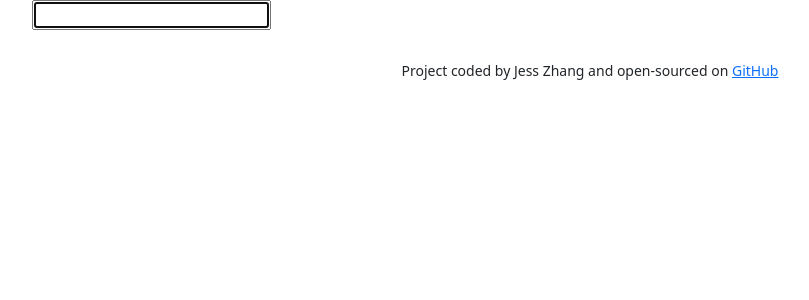
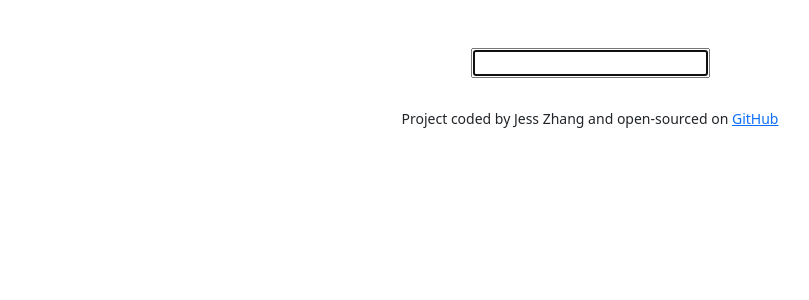
Before and after one commit to jlynzhang/dictionary-app, a React (Create React App) app: page / in a window 1280 px wide. Shown: the top 300 px of the page, without its empty margins (50-859 px from the left). Built offline with nearby package versions, Linux system fonts and the light colour scheme.

Commit message:
Add simple styling

```diff
--- a/src/App.css
+++ b/src/App.css
@@ -2,3 +2,7 @@
   text-align: center;
   margin: 30px 0;
 }
+
+.App .container {
+  text-align: center;
+}
--- a/src/App.js
+++ b/src/App.js
@@ -4,7 +4,7 @@ import DictionaryMain from "./DictionaryMain";
 export default function App() {
   return (
     <div className="App">
-      <div className="container">
+      <div className="container mt-5">
         <main>
           <DictionaryMain />
         </main>
```
